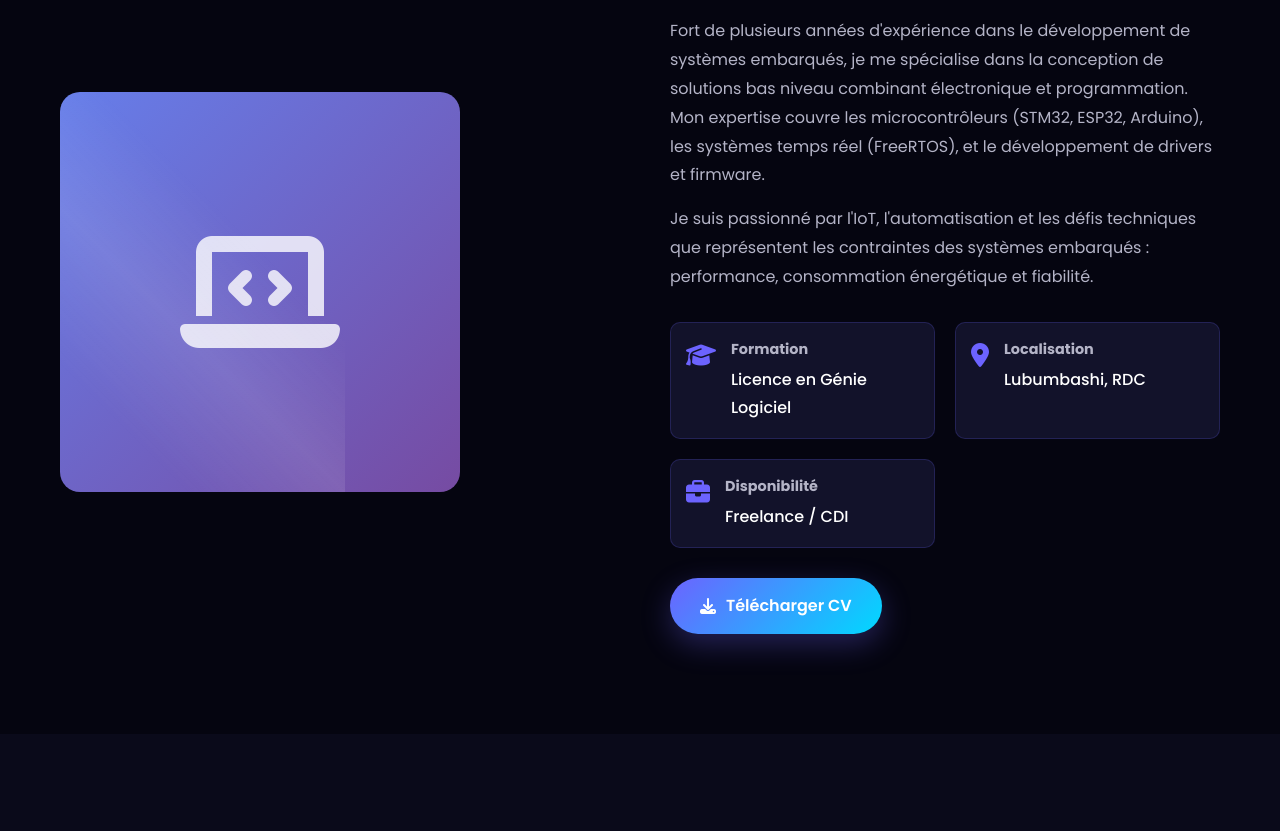
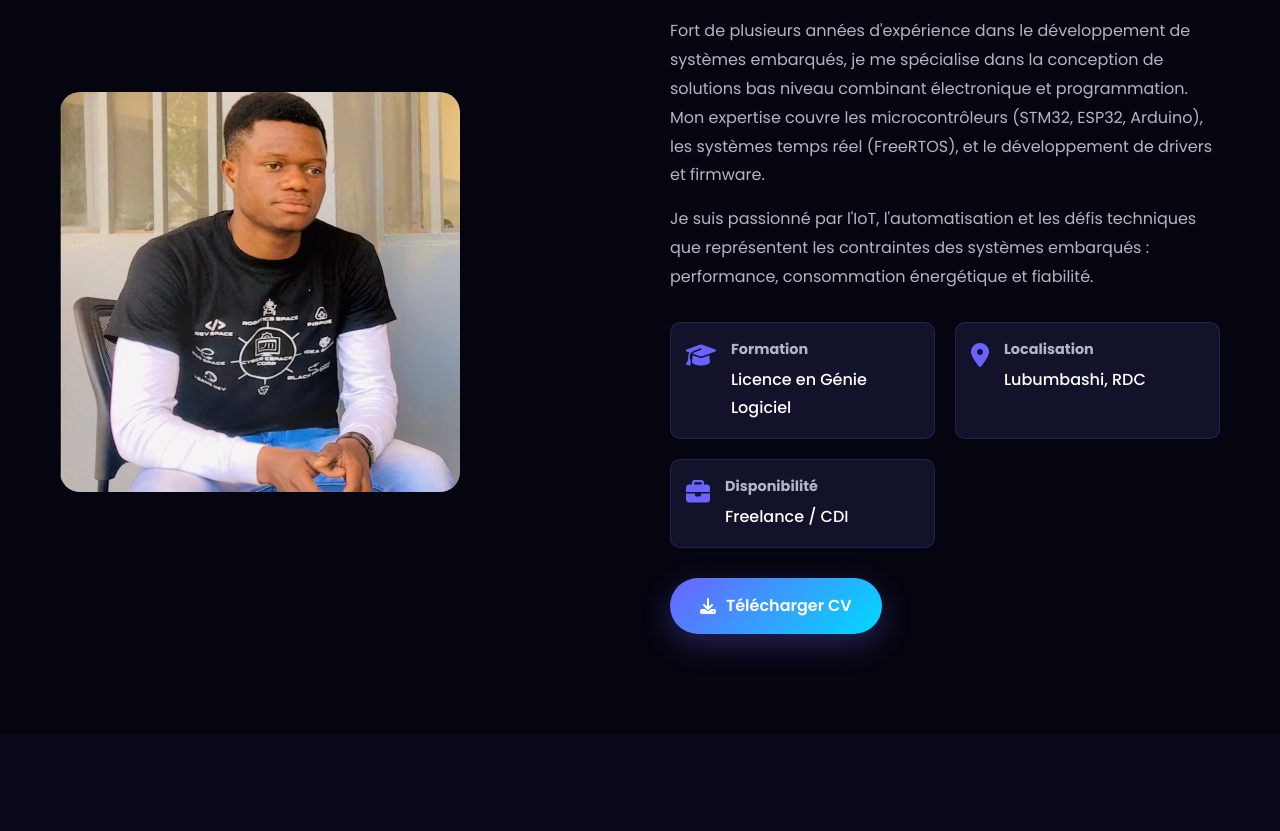
Before and after one commit to Leonard-00/portfolio, a plain HTML site: page index.html in a window 1280 px wide. Shown: the part 1184-2015 px from the top of the page. Drawn offline with Linux system fonts and the light colour scheme.

Commit message:
Ajout photo section À propos

```diff
--- a/index.html
+++ b/index.html
@@ -105,7 +105,7 @@
             <div class="about-content">
                 <div class="about-image">
                     <div class="about-img-container">
-                        <i class="fas fa-laptop-code"></i>
+                        <img src="assets/Apropos.jpg" alt="Photo À propos" class="about-photo">
                     </div>
                 </div>
                 <div class="about-text">
--- a/styles.css
+++ b/styles.css
@@ -526,6 +526,13 @@ ul {
 .about-img-container i {
     font-size: 8rem;
     color: rgba(255, 255, 255, 0.8);
+}
+
+.about-photo {
+    width: 100%;
+    height: 100%;
+    object-fit: cover;
+    border-radius: 20px;
 }
 
 .about-text {
```
Also changed, not shown: assets/Apropos.jpg (added).
